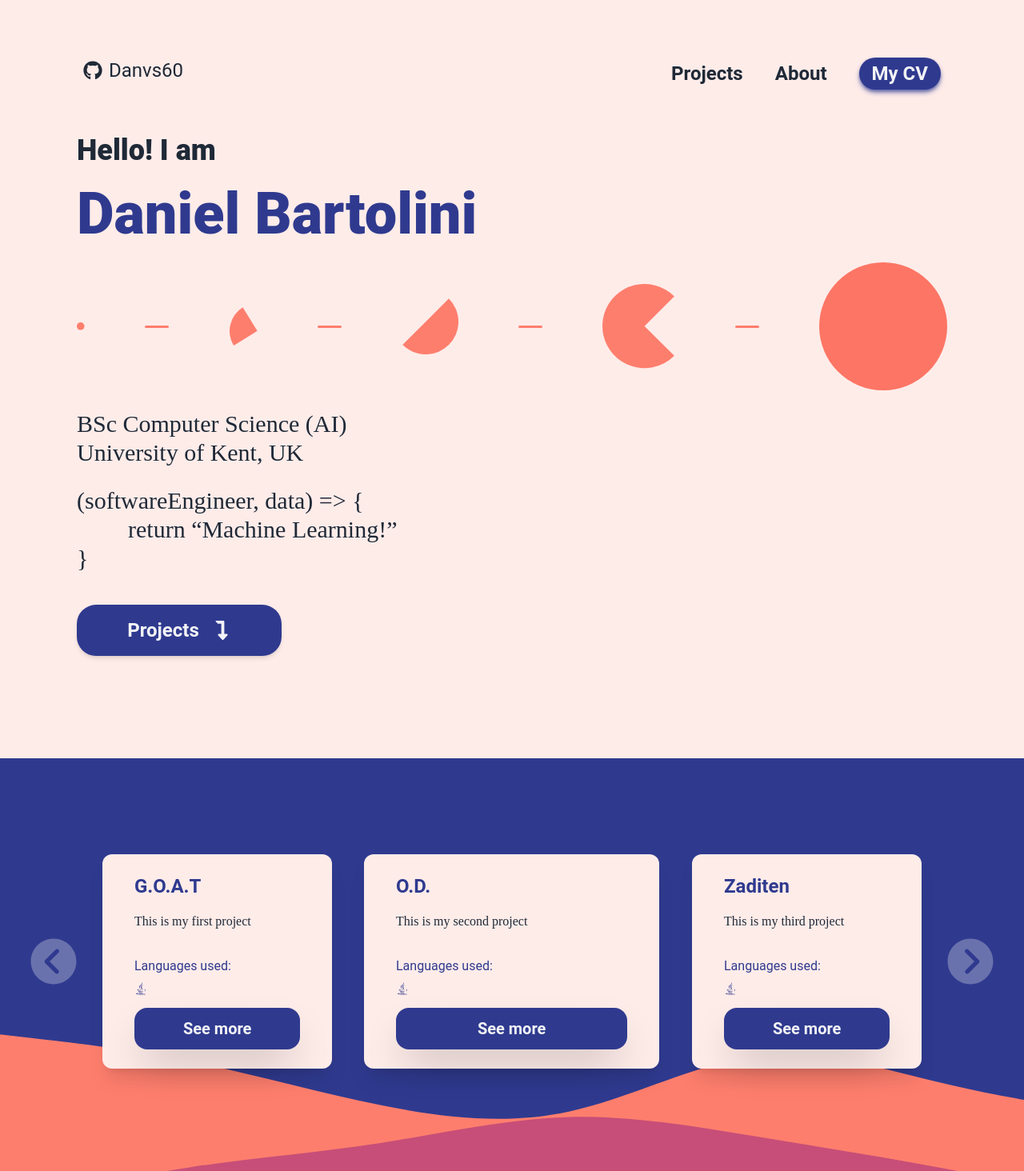
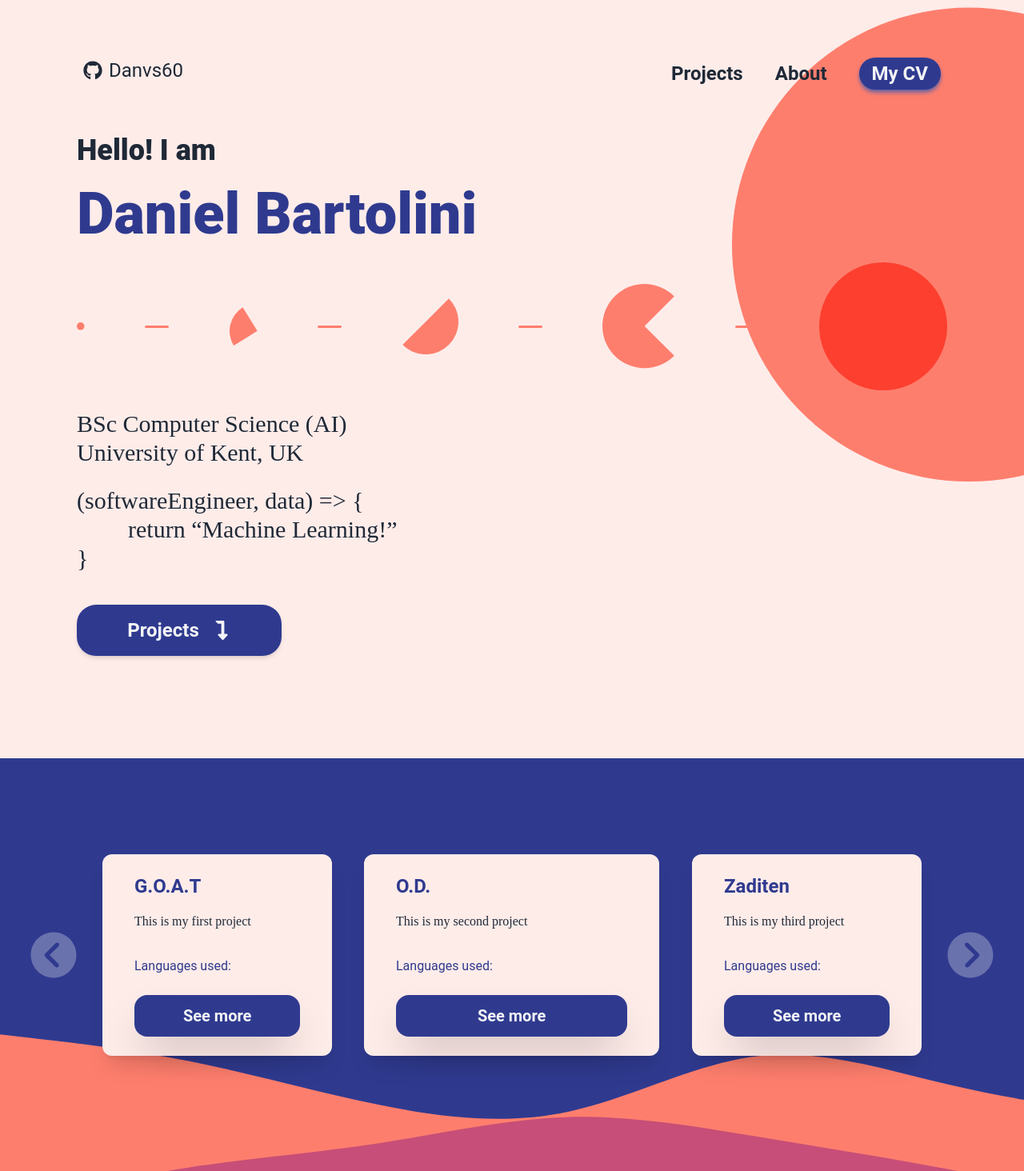
Before and after one commit to Danvs60/Portfolio-Website, a React (Create React App) app: page / in a window 1280 px wide. Shown: the top 1464 px of the page at 80% size. Built offline with nearby package versions, Linux system fonts and the light colour scheme; no server answers.

Commit message:
added background to home

```diff
--- a/src/components/Card.jsx
+++ b/src/components/Card.jsx
@@ -3,8 +3,9 @@ import Sample from '../images/Sample'
 import { FaJsSquare, FaPython, FaJava } from 'react-icons/fa'
 import { SiHaskell } from 'react-icons/si'
 
-export default function Card({ sm, title, desc, url }) {
-  const [languages, setLanguages] = useState(["Java"])
+export default function Card({ sm, title, desc, url, isLoaded = false }) {
+  const [languages, setLanguages] = useState([])
+  console.log(url)
 
   const getLanguages = () => {
     fetch(`https://api.github.com/users/Danvs60/${title}/languages`)
@@ -28,9 +29,10 @@ export default function Card({ sm, title, desc, url }) {
     }
   }
 
-  // useEffect(() => {
-  //   getLanguages()
-  // }, [])
+  useEffect(() => {
+    if (isLoaded)
+      getLanguages()
+  }, [isLoaded])
 
   return (
     <div className={`w-full h-full flex lg:flex-col justify-between gap-y-8 gap-x-12 motion-safe:animate-fadeIn px-6 py-4 md:px-10 md:py-6 rounded-xl shadow-xl text-gray-800 bg-mistyRose-500
--- a/src/components/CardSlider.jsx
+++ b/src/components/CardSlider.jsx
@@ -15,11 +15,15 @@ export default function CardSlider() {
     ]
 
     const [repos, setRepos] = useState(test)
+    const [isLoaded, setIsLoaded] = useState(false)
 
     const getRepos = () => {
         fetch("https://api.github.com/users/Danvs60/repos")
             .then(res => res.json())
-            .then(data => setRepos(data))
+            .then(data => {
+                setRepos(data)
+                setIsLoaded(true)
+            })
     }
 
     useEffect(() => {
@@ -45,7 +49,7 @@ export default function CardSlider() {
                 {window.innerWidth >= 1280 ? <IoIosArrowDroprightCircle size={70} /> : <IoIosArrowDropdownCircle size={70} />}
             </button>
             {repos.slice(0, 3).map((proj, i) => (
-                <Card key={i + new Date().getTime()} sm={i % 2 === 0} title={proj.name} desc={proj.description} url={proj.html_url} />
+                <Card isLoaded={isLoaded} key={i + new Date().getTime()} sm={i % 2 === 0} title={proj.name} desc={proj.description} url={proj.html_url} />
             ))}
         </>
     )
--- a/src/components/Home.jsx
+++ b/src/components/Home.jsx
@@ -7,6 +7,7 @@ import Circle from '../images/Circle'
 import Ellipse1_2 from '../images/Ellipse1_2'
 import Ellipse1_4 from '../images/Ellipse1_4'
 import Ellipse3_4 from '../images/Ellipse3_4'
+import circles from '../images/circle-scatter-haikei.svg'
 
 const code1 = "(softwareEngineer, data) => { "
 const code2 = 'return “Machine Learning!”'
@@ -18,7 +19,7 @@ export default function Home({ scrollToProjects, scrollToAbout }) {
   const [menuOpen, setMenuOpen] = React.useState(window.innerWidth >= 768)
 
   return (
-    <div className='bg-mistyRose-500 text-gray-800 min-h-screen px-12 md:px-24 2xl:px-40 py-8 md:py-16'>
+    <div className='bg-mistyRose-500 text-gray-800 min-h-screen px-12 md:px-24 2xl:px-40 py-8 md:py-16 spacer' style={{ backgroundImage: `url(${circles})` }}>
       <button onClick={() => setMenuOpen(!menuOpen)} className='block md:hidden'><HiMenu size={30} /></button>
       <nav className={`${menuOpen ? "block" : "hidden"} flex flex-col md:flex-row md:justify-between w-full py-2 px-2`}>
         <a className='flex items-center gap-x-2 mb-2 text-2xl' href="https://github.com/Danvs60"><FaGithub className='text-gray-800' /> Danvs60</a>
```
Also changed, not shown: src/images/circle-scatter-haikei.svg (added).
